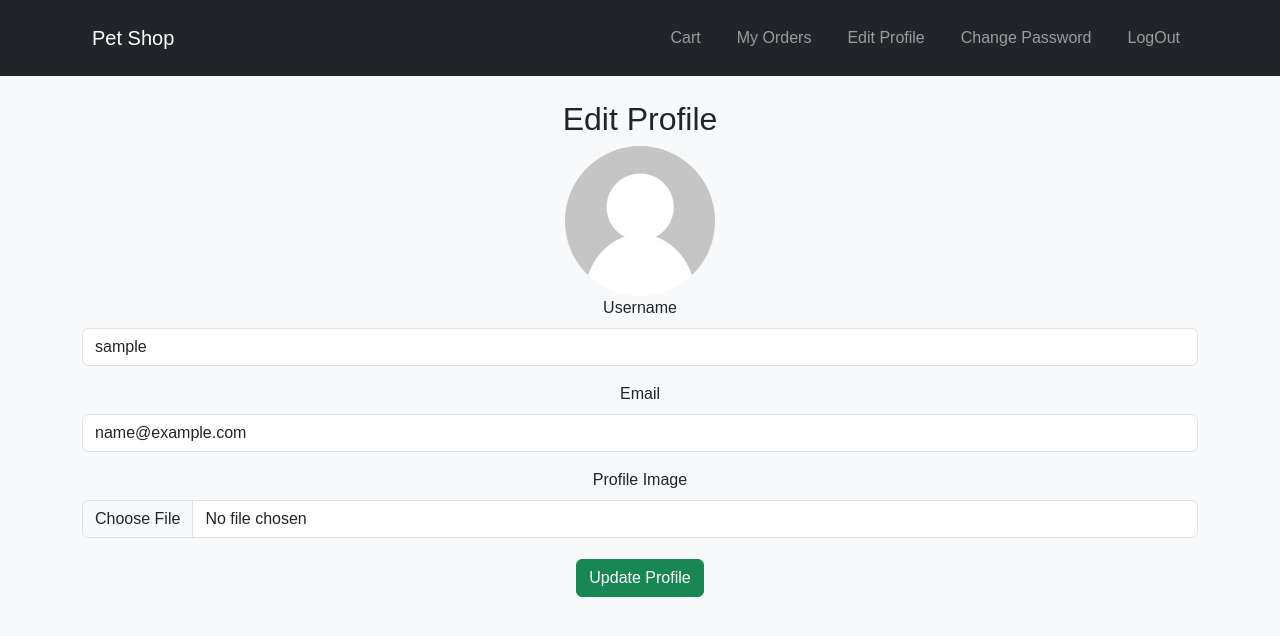
After one commit to Negar807/petshop, a Flask app: page /user/edit-profile in a window 1280 px wide. The commit adds this page. Shown: the top 636 px of the page. Run offline with Flask 3, Linux system fonts and the light colour scheme; the visitor is signed in with stand-in values (Sample User, id 1); some libraries are stand-ins or nearby versions.

Commit message:
Added new avatar and index images, updated user-related templates and controllers, and added initial migration file.

```diff
--- a/app/controllers/auth.py
+++ b/app/controllers/auth.py
@@ -40,4 +40,4 @@ def login():
 def logout():
     logout_user()
     flash('You are logged out.', 'success')
-    return redirect('home.index')
+    return redirect('home')
--- a/app/controllers/user.py
+++ b/app/controllers/user.py
@@ -1,6 +1,9 @@
-from flask import Blueprint, redirect, render_template, url_for, flash
+import os
+from flask import Blueprint, redirect, render_template, url_for, flash,current_app
 from flask_login import login_required , current_user
+from werkzeug.utils import secure_filename
 from app.models import Cart,Dog,Order ,db
+from app.forms import EditProfileForm, ChangePasswordForm
 
 user_bp = Blueprint('user', __name__, url_prefix='/user')
 
@@ -32,3 +35,71 @@ def add_to_cart(dog_id):
     db.session.commit()
     flash('Item Add to your cart', 'success')
     return redirect(url_for('home.index'))
+
+
+@user_bp.route('/cart/remove/<int:cart_id>', methods=['POST'])
+@login_required
+def remove_from_cart(cart_id):
+    cart_item = Cart.query.get_or_404(cart_id)
+
+    if cart_item.user_id != current_user.id:
+        flash('Unauthorized action!','danger')
+        return redirect(url_for('user.cart'))
+
+    db.session.delete(cart_item)
+    db.session.commit()
+    flash("Item removed from your cart.", "success")
+    return redirect(url_for('user.cart'))
+
+
+@user_bp.route('/edit-profile', methods=['GET', 'POST'])
+@login_required
+def edit_profile():
+    form = EditProfileForm()
+
+    if form.validate_on_submit():
+        current_user.username = form.username.data
+        current_user.email = form.email.data
+
+        if form.profile_image.data:
+            file = form.profile_image.data
+            filename = secure_filename(file.filename)
+            file_path = os.path.join(current_app.root_path, 'static/uploads', filename)
+
+            file.save(file_path)
+
+            current_user.profile_image = filename
+        db.session.commit()
+        flash('Your profile has been updated!', 'success')
+        return redirect(url_for('user.edit_profile'))
+
+    form.username.data = current_user.username
+    form.email.data = current_user.email
+
+    return render_template('edit_profile.html', form=form, user = current_user)
+
+
+
+@user_bp.route('/change-password', methods=['GET', 'POST'])
+@login_required
+def change_password():
+    form = ChangePasswordForm()
+
+    if form.validate_on_submit():
+        if not current_user.check_password(form.old_password.data):
+            flash('Incorrect current password.', 'danger')
+        else:
+            current_user.set_password(form.new_password.data)
+            db.session.commit()
+            flash('Your password has been updated!', 'success')
+            return redirect(url_for('user.change_password'))
+
+    return render_template('change_password.html', form=form)
+
+
+
+@user_bp.route('/my-orders')
+@login_required
+def my_orders():
+    orders = Order.query.filter_by(user_id=current_user.id).all()
+    return render_template('my_orders.html', orders=orders)
--- a/app/forms.py
+++ b/app/forms.py
@@ -1,6 +1,7 @@
 from flask_wtf import FlaskForm
-from wtforms import StringField, PasswordField, SubmitField , BooleanField, FloatField
+from wtforms import StringField, PasswordField, SubmitField , BooleanField, FloatField, FileField
 from wtforms.validators import Email, EqualTo, DataRequired, Length
+from flask_wtf.file import FileAllowed
 
 
 
@@ -24,3 +25,18 @@ class Paymenrt(FlaskForm):
     card_holder = StringField('Card Holder', validators=[DataRequired(),Length(min=3,max=25)])
     amount = FloatField('Amount', validators=[DataRequired()])
     submit = SubmitField('Pay Now')
+
+
+
+class EditProfileForm(FlaskForm):
+    username = StringField('Username', validators=[DataRequired(), Length(min=4, max=25)])
+    email = StringField('Email', validators=[DataRequired(), Email()])
+    profile_image = FileField('Profile Image', validators=[FileAllowed(['jpg', 'png', 'jpeg'])])
+    submit = SubmitField('Update Profile')
+
+
+class ChangePasswordForm(FlaskForm):
+    old_password = PasswordField('Current Password', validators=[DataRequired()])
+    new_password = PasswordField('New Password', validators=[DataRequired(), Length(min=6)])
+    confirm_password = PasswordField('Confirm New Password', validators=[DataRequired(), EqualTo('new_password')])
+    submit = SubmitField('Change Password')
--- a/app/models.py
+++ b/app/models.py
@@ -8,6 +8,7 @@ class User(db.Model, UserMixin):
     email = db.Column(db.String(100), unique=True, nullable=False)
     password_hash = db.Column(db.String(200), nullable=False)
     is_admin = db.Column(db.Boolean, default=False)
+    profile_image = db.Column(db.String(200), default='avatar.jpg')
 
     def set_password(self, password):
         self.password_hash = bcrypt.generate_password_hash(password).decode('utf-8')
--- a/app/routes.py
+++ b/app/routes.py
@@ -9,7 +9,7 @@ from app.controllers.payment import payment_bp
 routes_bp = Blueprint('routes', __name__)
 
 def register_routes(app: Flask):
-    app.register_blueprint(home_bp)
+    app.register_blueprint(home_bp, url_prefix = '/')
     app.register_blueprint(auth_bp, url_prefix='/auth')
     app.register_blueprint(user_bp, url_prefix='/user')
     app.register_blueprint(admin_bp, url_prefix='/admin')
--- a/app/templates/base.html
+++ b/app/templates/base.html
@@ -4,42 +4,46 @@
     <meta charset="UTF-8">
     <meta name="viewport" content="width=device-width, initial-scale=1">
     <title>Pet Shop</title>
-
-
     <link href="https://cdn.jsdelivr.net/npm/bootstrap@5.3.0/dist/css/bootstrap.min.css" rel="stylesheet">
-
     <link rel="stylesheet" href="{{ url_for('static', filename='styles.css') }}">
 </head>
 <body class="bg-light">
-
     <nav class="navbar navbar-expand-lg navbar-dark bg-dark">
         <div class="container">
-            <a class="navbar-brand" href="{{ url_for('home.index') }}">Pet Shop</a>
+            <a class="navbar-brand" href="{{ url_for('home.index') }}"> Pet Shop</a>
             <button class="navbar-toggler" type="button" data-bs-toggle="collapse" data-bs-target="#navbarNav">
                 <span class="navbar-toggler-icon"></span>
             </button>
             <div class="collapse navbar-collapse" id="navbarNav">
                 <ul class="navbar-nav ms-auto">
                     {% if current_user.is_authenticated %}
-                        <li class="nav-item"><a class="nav-link" href="{{ url_for('user.cart') }}">Cart</a></li>
+                        <li class="nav-item"><a class="nav-link" href="{{ url_for('user.cart') }}"> Cart</a></li>
+                        <li class="nav-item"><a class="nav-link" href="{{ url_for('user.my_orders') }}"> My Orders</a></li>
+                        <li class="nav-item">
+                            {% if current_user.is_admin %}
+                                <a class="nav-link" href="{{ url_for('admin.admin_edit_profile') }}">Edit Profile</a>
+                            {% else %}
+                                <a class="nav-link" href="{{ url_for('user.edit_profile') }}">Edit Profile</a>
+                            {% endif %}
+                        </li>
+
+                        <li class="nav-item"><a class="nav-link" href="{{ url_for('user.change_password') }}"> Change Password</a></li>
                         {% if current_user.is_admin %}
-                            <li class="nav-item"><a class="nav-link" href="{{ url_for('admin.manage_orders') }}">Manage Orders</a></li>
+                            <li class="nav-item"><a class="nav-link" href="{{ url_for('admin.manage_orders') }}"> Manage Orders</a></li>
+                            <li class="nav-item"><a class="nav-link" href="{{ url_for('admin.manage_users') }}"> Manage Users</a></li>
                         {% endif %}
-                        <li class="nav-item"><a class="nav-link" href="{{ url_for('auth.logout') }}">LogOut</a></li>
+                        <li class="nav-item"><a class="nav-link" href="{{ url_for('auth.logout') }}"> LogOut</a></li>
                     {% else %}
-                        <li class="nav-item"><a class="nav-link" href="{{ url_for('auth.login') }}">LogIn</a></li>
-                        <li class="nav-item"><a class="nav-link" href="{{ url_for('auth.register') }}">SignUp</a></li>
+                        <li class="nav-item"><a class="nav-link" href="{{ url_for('auth.login') }}"> LogIn</a></li>
+                        <li class="nav-item"><a class="nav-link" href="{{ url_for('auth.register') }}"> SignUp</a></li>
                     {% endif %}
                 </ul>
             </div>
         </div>
     </nav>
-
     <div class="container mt-4">
         {% block content %}{% endblock %}
     </div>
-
-
     <script src="https://cdn.jsdelivr.net/npm/bootstrap@5.3.0/dist/js/bootstrap.bundle.min.js"></script>
 </body>
 </html>
--- /dev/null
+++ b/app/templates/edit_profile.html
@@ -0,0 +1,25 @@
+{% extends "base.html" %}
+{% block content %}
+    <h2 class="text-center">Edit Profile</h2>
+
+    <div class="text-center">
+        <img src="{{ url_for('static', filename='img/' + (user.profile_image if user.profile_image else 'avatar.jpg')) }}" class="rounded-circle" width="150">
+    </div>
+
+    <form method="POST" enctype="multipart/form-data">
+        {{ form.hidden_tag() }}
+        <div class="mb-3">
+            {{ form.username.label(class="form-label") }}
+            {{ form.username(class="form-control") }}
+        </div>
+        <div class="mb-3">
+            {{ form.email.label(class="form-label") }}
+            {{ form.email(class="form-control") }}
+        </div>
+        <div class="mb-3">
+            {{ form.profile_image.label(class="form-label") }}
+            {{ form.profile_image(class="form-control") }}
+        </div>
+        <button type="submit" class="btn btn-success">Update Profile</button>
+    </form>
+{% endblock %}
```
Also changed, not shown: app/controllers/admin.py (+54 -1 lines), app/templates/cart.html (+16 -3 lines), app/templates/change_password.html (added, +20 -0 lines), app/templates/manage_users.html (added, +34 -0 lines), app/templates/my_orders.html (added, +28 -0 lines), migrations/versions/42688410048a_initial_migration.py (added, +32 -0 lines), app/static/img/avatar.jpg (added), app/static/img/index.png (added), app/static/uploads/avatar.jpg (added), app/static/uploads/index.png (added).
